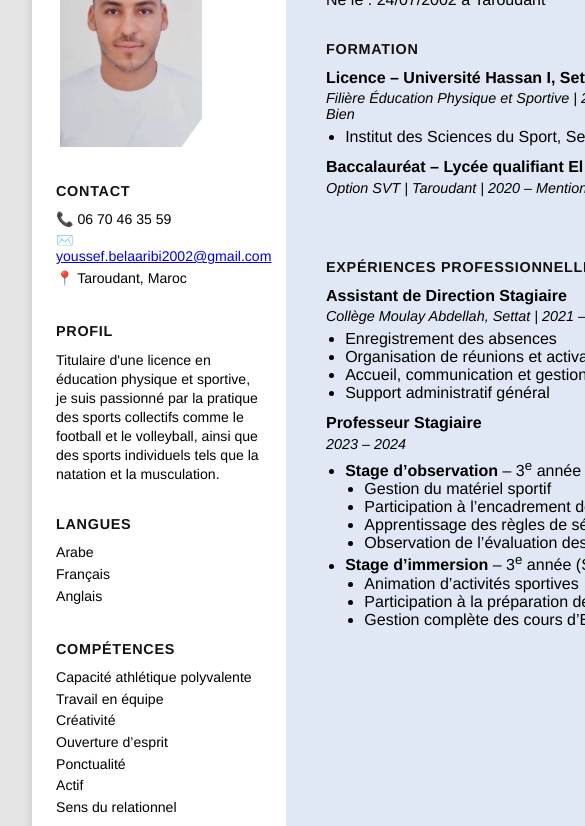
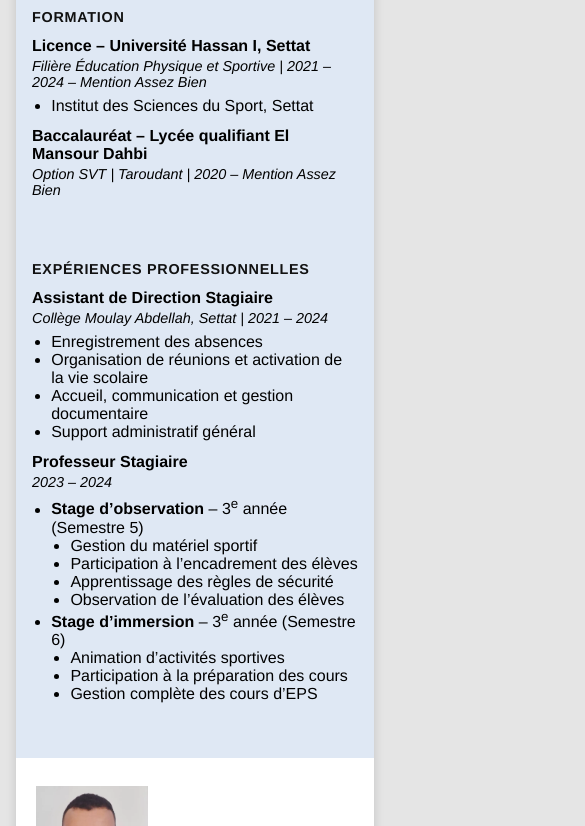
Before and after one commit to azoz-eng/Belaaribi.Youssef, a plain HTML site: page index.html in a window 390 px wide. Shown: the part 124-950 px from the top of the page, 585 px wide, since content can reach past the window. Drawn offline with Linux system fonts and the light colour scheme.

Commit message:
mobile firendlly

```diff
--- a/index.html
+++ b/index.html
@@ -5,6 +5,12 @@
   <meta name="viewport" content="width=device-width, initial-scale=1.0">
   <title>Belaaribi Youssef – CV</title>
   <style>
+    /* ===== Color Palette & Reset ===== */
+    :root {
+      --light-blue: #dfe8f4;
+      --tag-bg: #e0e0e0;
+    }
+
     * { box-sizing: border-box; margin: 0; padding: 0; }
     body {
       font-family: "Helvetica Neue", Arial, sans-serif;
@@ -15,8 +21,9 @@
 
     /* ===== Container ===== */
     .resume {
-      width: 210mm;                /* A4 width */
-      min-height: 297mm;           /* A4 height */
+      width: 100%;
+      max-width: 210mm;            /* A4 width upper‑bound */
+      min-height: 297mm;           /* A4 height for print */
       margin: auto;
       background: #fff;
       display: grid;
@@ -24,11 +31,18 @@
       box-shadow: 0 0 10px rgba(0,0,0,.15);
       overflow: hidden;
       position: relative;
+      animation: fadeIn 0.7s ease forwards;
+      opacity: 0;
     }
+
+    /* ===== Animations ===== */
+    @keyframes fadeIn { from {opacity:0; transform: translateY(20px);} to{opacity:1; transform: none;} }
+    @keyframes slideUp { from {opacity:0; transform: translateY(20px);} to {opacity:1; transform:none;} }
+    .fade-up { opacity: 0; animation: slideUp 0.7s ease forwards; }
 
     /* ===== Left Sidebar ===== */
     .sidebar {
-      background: #fff;            /* in original PDF sidebar is white */
+      background: #fff;
       color: #000;
       padding: 2rem 1.5rem 0;
       display: flex;
@@ -36,30 +50,15 @@
       gap: 2rem;
     }
 
-    /* Profile Photo */
-    .photo {
-      display: flex;
-      justify-content: start;
-    }
+    .photo { display: flex; justify-content: start; }
     .photo img {
       width: 100%;
       max-width: 150px;
       border: 4px solid #ffffff;   /* inner white border */
       outline: 2px solid #bcbcbc;  /* subtle outer frame */
-      /* reproduce the bevel cut on top‑right & bottom‑right */
-      clip-path: polygon(0 0, 100% 0, 100% calc(100% - 18%), calc(100% - 18%) 100%, 0 100%);
+      clip-path: polygon(0 0, 100% 0, 100% calc(100% - 20px), calc(100% - 20px) 100%, 0 100%);
     }
 
-    /* ===== Right Content Area ===== */
-    .content {
-      background: #dfe8f4;         /* pastel blue like PDF */
-      padding: 2rem 2.5rem;
-      display: flex;
-      flex-direction: column;
-      gap: 2rem;
-    }
-
-    /* ===== Headings & Helpers ===== */
     .section-title {
       font-weight: 700;
       text-transform: uppercase;
@@ -72,18 +71,40 @@
     .sidebar ul { list-style: none; }
     .sidebar li { margin-bottom: .35rem; font-size: .88rem; }
 
+    /* ===== Right Content Area ===== */
+    .content {
+      background: var(--light-blue);
+      padding: 2rem 2.5rem;
+      display: flex;
+      flex-direction: column;
+      gap: 2rem;
+    }
+
     .name { font-size: 2.4rem; font-weight: 800; line-height: 1.2; color: #111; }
-    .dob  { font-size: 1rem;  margin-top: .3rem; }
+    .dob  { font-size: 1rem; margin-top: .3rem; }
 
     .subsection { margin-bottom: 1.2rem; }
 
-    .entry      { margin-bottom: .75rem; }
+    .entry { margin-bottom: .75rem; }
     .entry-title { font-weight: 600; font-size: 1rem; }
     .entry-institution { font-style: italic; font-size: .9rem; margin: .2rem 0 .4rem; }
     .entry ul { list-style: disc; margin-left: 1.2rem; }
 
     .tags { display: flex; flex-wrap: wrap; gap: .4rem .6rem; }
-    .tag  { background: #e0e0e0; padding: .2rem .5rem; border-radius: .25rem; font-size: .78rem; }
+    .tag  { background: var(--tag-bg); padding: .2rem .5rem; border-radius: .25rem; font-size: .78rem; }
+
+    /* ===== Responsive (phones) ===== */
+    @media (max-width: 768px) {
+      body { padding: 1rem; }
+      .resume {
+        grid-template-columns: 1fr; /* stack blocks */
+        min-height: auto;
+      }
+      .sidebar { order: 2; padding: 1.5rem 1rem; }
+      .content { order: 1; padding: 1.5rem 1rem; }
+      .name { font-size: 2rem; }
+      .photo img { max-width: 120px; margin-bottom: 1rem; }
+    }
 
     /* ===== Print adjustments ===== */
     @media print {
@@ -96,7 +117,7 @@
   <main class="resume">
 
     <!-- ===== LEFT SIDEBAR ===== -->
-    <aside class="sidebar">
+    <aside class="sidebar fade-up">
 
       <!-- Profile Photo -->
       <figure class="photo">
@@ -160,7 +181,7 @@
     </aside>
 
     <!-- ===== RIGHT CONTENT ===== -->
-    <section class="content">
+    <section class="content fade-up">
 
       <!-- Header Name -->
       <header>
@@ -227,5 +248,15 @@
       </section>
     </section>
   </main>
+
+  <script>
+    // Delay‑based stagger appearance
+    document.addEventListener('DOMContentLoaded', () => {
+      const animated = document.querySelectorAll('.fade-up');
+      animated.forEach((el, i) => {
+        el.style.animationDelay = `${100 + i * 100}ms`;
+      });
+    });
+  </script>
 </body>
 </html>
```
